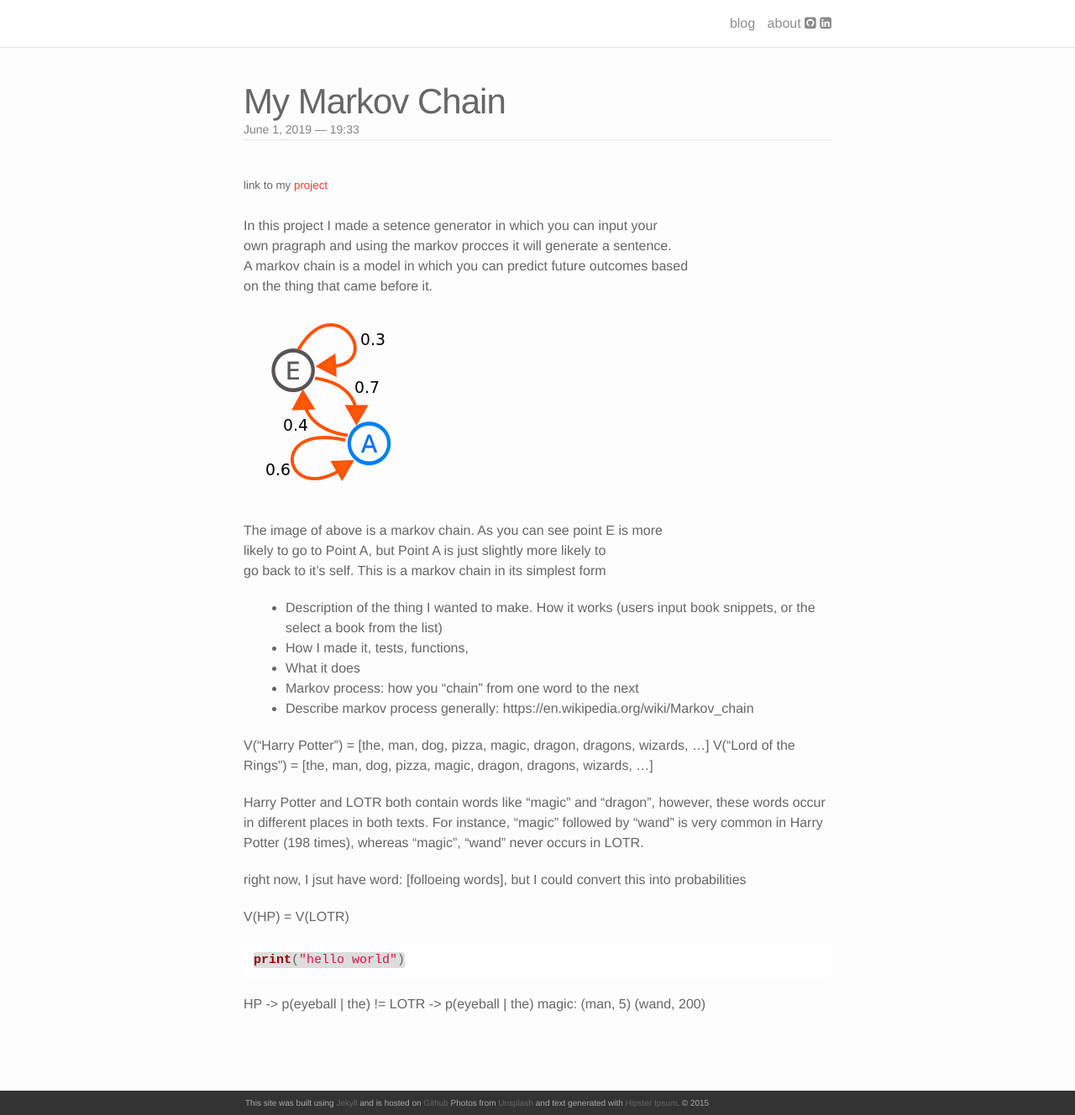
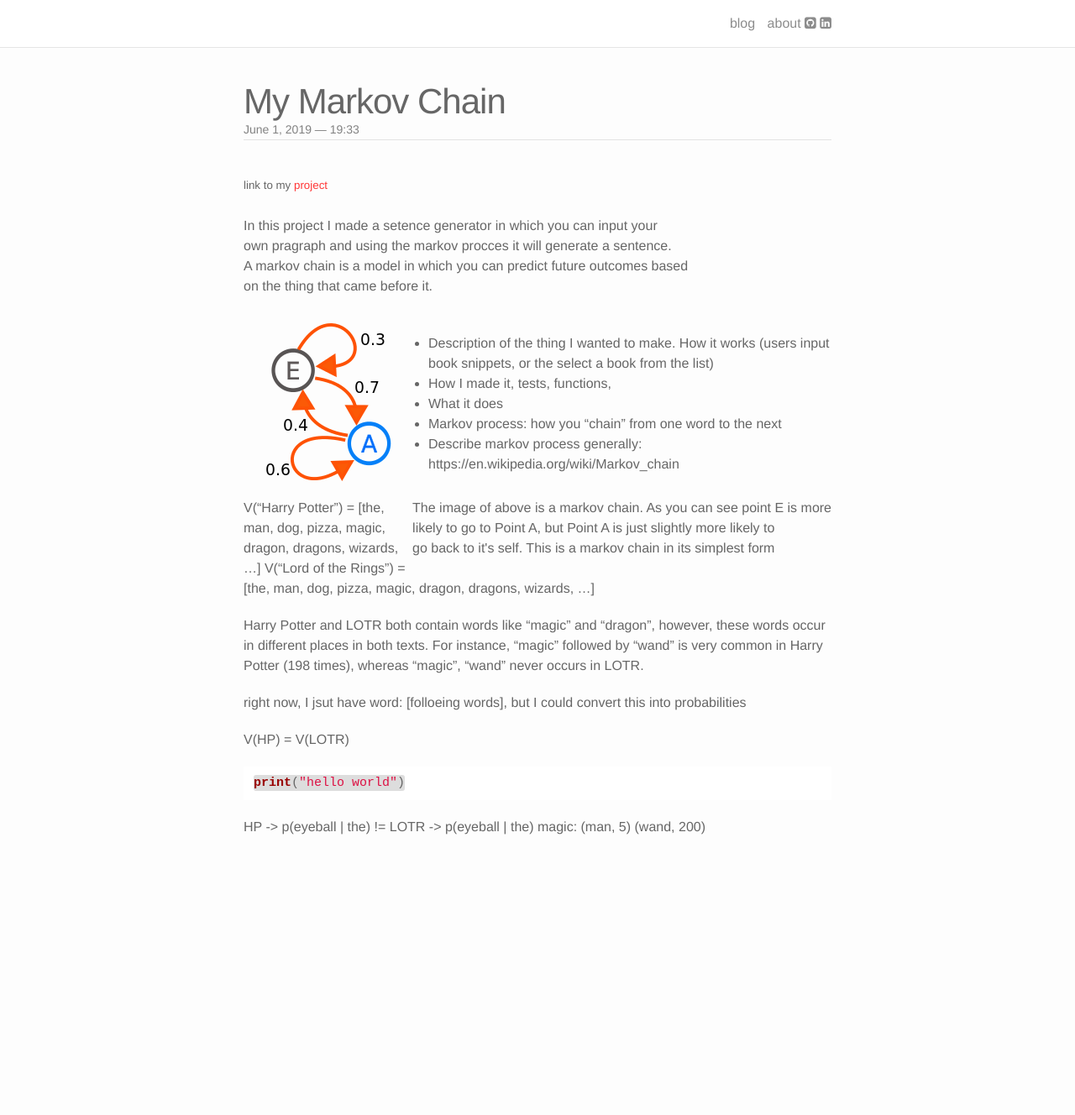
Before and after one commit to GaelGil/GaelGil.github.io, a Jekyll site: the page built from _posts/2019-06-01-markov.markdown, in a window 1280 px wide and 1328 px high. Shown: the whole window at 84% size. Built offline with Jekyll 4.4.1, drawn with Linux system fonts in a browser that asks for light colours; nearby versions of some CDN libraries.

Commit message:
fixed spacing

```diff
--- a/_includes/footer.html
+++ b/_includes/footer.html
@@ -1,7 +1,7 @@
-<footer class="site-footer">
+<!-- <footer class="site-footer">
 
   <div class="wrapper">
   	<p>This site was built using <a href="http://jekyllrb.com" target="_blank">Jekyll</a> and is hosted on <a href="https://github.com" target="_blank">Github</a> Photos from <a href="https://unsplash.com" target="_blank">Unsplash</a> and text generated with <a href="http://hipsum.co" target="_blank">Hipster Ipsum</a>. &#169; 2015</p>
   </div>
 
-</footer>
+</footer> -->
--- a/_posts/2019-06-01-markov.markdown
+++ b/_posts/2019-06-01-markov.markdown
@@ -11,12 +11,14 @@ own pragraph and using the markov procces it will generate a sentence. <br>
 A markov chain is a model in which you can predict future outcomes based <br>
 on the thing that came before it.
 
-<img src="../img/blog/markovChain.png" alt="A markov chain">
+<div class="container">
+<img style="float:left;" src="../img/blog/markovChain.png" alt="A markov chain">
 
-The image of above is a markov chain. As you can see point E is more<br>
+
+<p style="float: right;">The image of above is a markov chain. As you can see point E is more<br>
 likely to go to Point A, but Point A is just slightly more likely to<br>
-go back to it's self. This is a markov chain in its simplest form<br>
-
+go back to it's self. This is a markov chain in its simplest form</p><br>
+</div>
 
 
 
```
